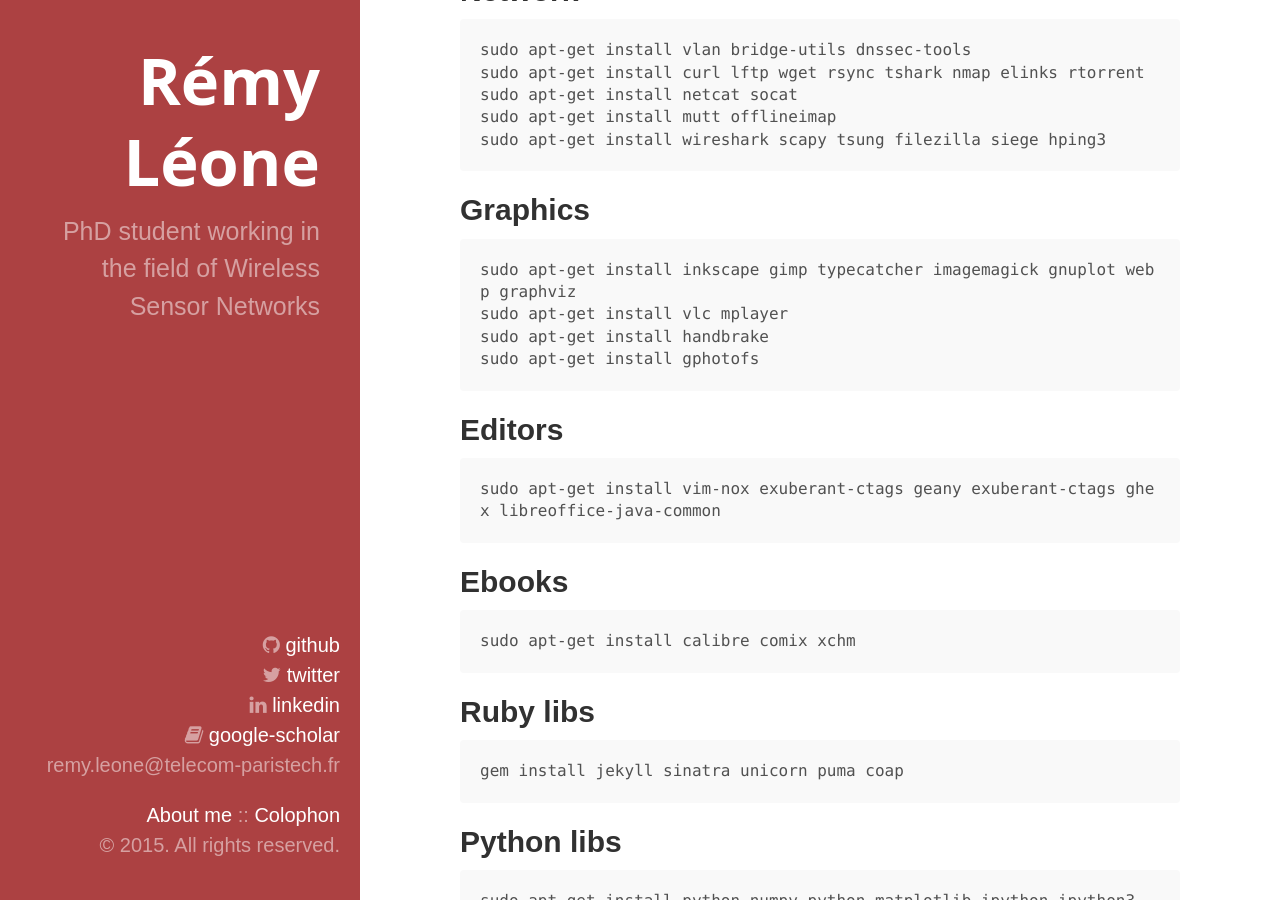
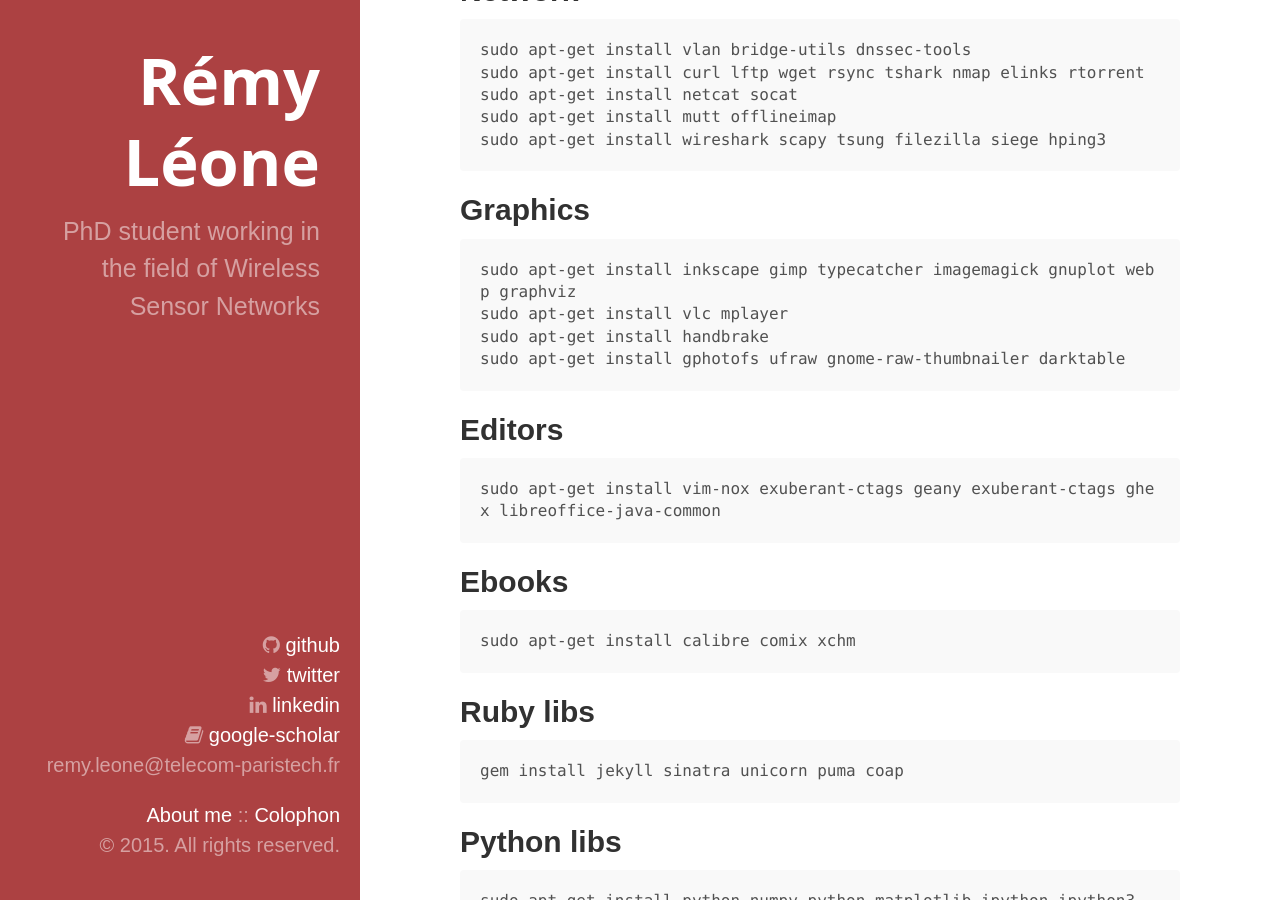
Before and after one commit to remyleone/remyleone.github.io, a Jekyll site: the page built from packages.md, in a window 1280 px wide and 900 px high, scrolled down 1083 px. Built offline with Jekyll 4.4.1, drawn with Linux system fonts in a browser that asks for light colours; nearby versions of some CDN libraries.

Commit message:
Adding RAW tools

```diff
--- a/packages.md
+++ b/packages.md
@@ -50,7 +50,7 @@ Graphics
 	sudo apt-get install inkscape gimp typecatcher imagemagick gnuplot webp graphviz
 	sudo apt-get install vlc mplayer
 	sudo apt-get install handbrake
-	sudo apt-get install gphotofs
+	sudo apt-get install gphotofs ufraw gnome-raw-thumbnailer darktable
 
 Editors
 -------
```
